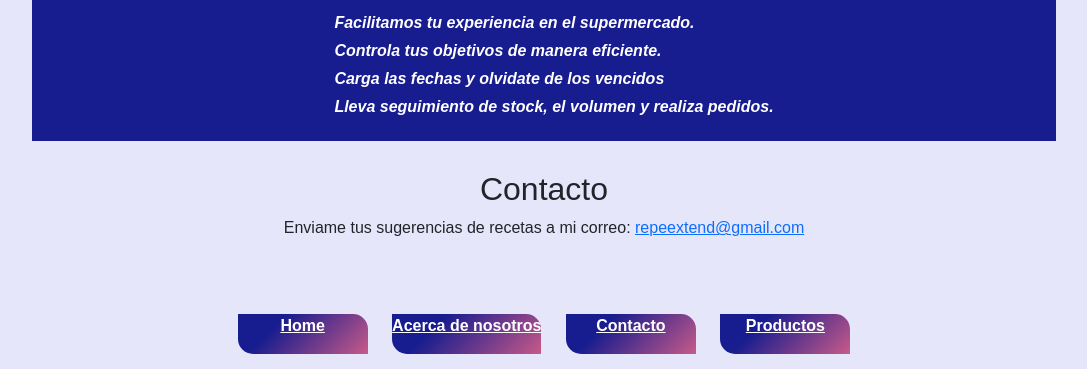
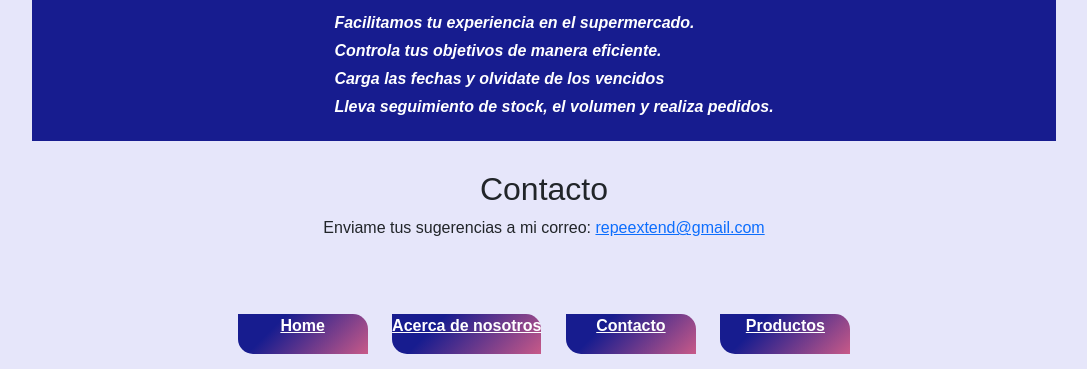
Before and after one commit to FaustoDeschain/proyecto-equipo13, a plain HTML site: page Contacto.html in a window 1280 px wide. Shown: the part 146-515 px from the top of the page, without its empty margins (96-1183 px from the left). Drawn offline with nearby package versions, Linux system fonts and the light colour scheme; a script that the page names is missing.

Commit message:
Update Contacto.html

```diff
--- a/Contacto.html
+++ b/Contacto.html
@@ -32,7 +32,7 @@
 	</main>
     <br>
     <h2>Contacto</h2>
-    <p>Enviame tus sugerencias de recetas a mi correo: <a href="mailto:repeextend@gmail.com">repeextend@gmail.com</a></p>
+    <p>Enviame tus sugerencias a mi correo: <a href="mailto:repeextend@gmail.com">repeextend@gmail.com</a></p>
     <br>
 
 <footer>
```
